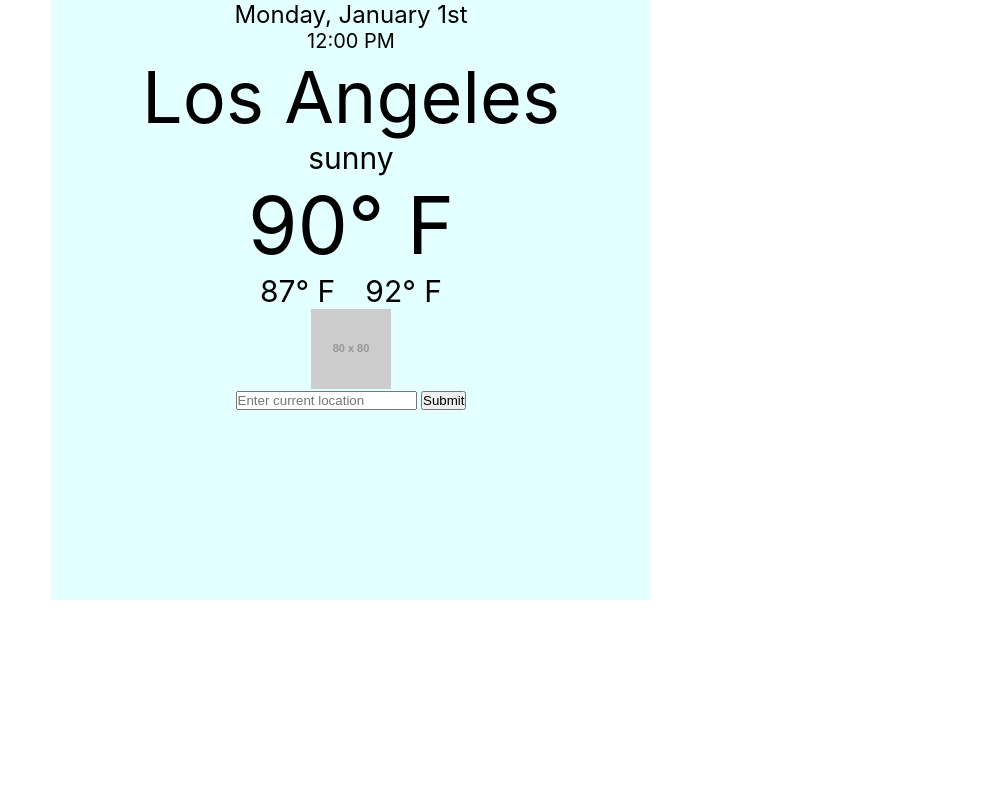
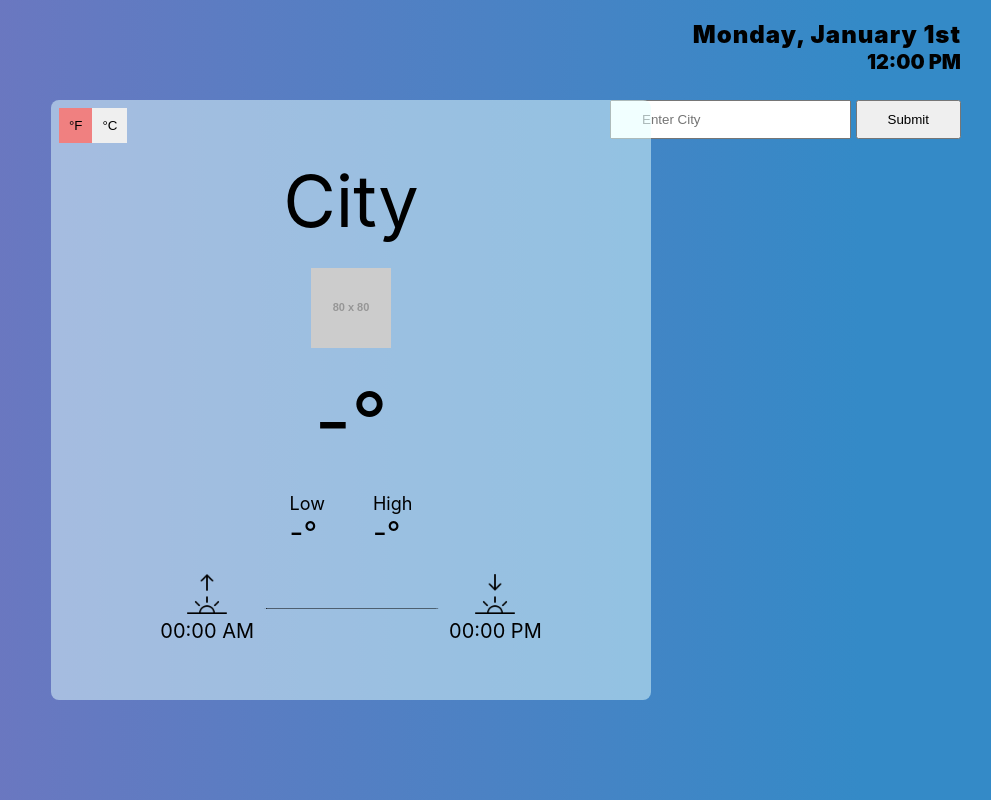
Before and after one commit to leahpavone/weather-app, a plain HTML site: page index.html in a window 1280 px wide. Shown: the whole page, without its empty margins (289-1280 px from the left). Drawn offline with nearby package versions, Linux system fonts and the light colour scheme; no server answers; placeholder pictures from the web are drawn by us.

Commit message:
working on c and f conversion

```diff
--- a/index.html
+++ b/index.html
@@ -11,26 +11,53 @@
   </head>
   <body>
     <div class="container">
+      <div class="current-date">Monday, January 1st</div>
+      <div class="current-time">12:00 PM</div>
+      <form>
+        <input type="text" placeholder="Enter City" class="location-input" />
+        <button class="find-location-button">Submit</button>
+      </form>
       <div class="content">
-        <div class="current-date">Monday, January 1st</div>
-        <div class="current-time">12:00 PM</div>
-        <div class="current-location">Los Angeles</div>
-        <div class="description">sunny</div>
-        <div class="current-temp">90° F</div>
+        <div class="unit-buttons">
+          <button class="f-button">°F</button>
+          <button class="c-button">°C</button>
+        </div>
+        <div class="current-location">City</div>
+        <div class="description-ctr">
+          <div class="description"></div>
+          <img class="temp-icon" src="https://via.placeholder.com/80" />
+        </div>
+        <div class="temp">
+          <div class="current-temp">-°</div>
+          <!-- <div class="temp-unit"></div> -->
+        </div>
         <div class="temp-range-ctr">
-          <div class="temp-min">87° F</div>
-          <div class="temp-max">92° F</div>
+          <div class="temp-range">
+            <div class="temp-label">Low</div>
+            <div class="temp">
+              <div class="temp-min">-°</div>
+              <!-- <div class="temp-unit"></div> -->
+            </div>
+          </div>
+          <div class="temp-range">
+            <div class="temp-label">High</div>
+            <div class="temp">
+              <div class="temp-max">-°</div>
+              <!-- <div class="temp-unit"></div> -->
+            </div>
+          </div>
         </div>
-        <img class="temp-icon" src="https://via.placeholder.com/80" />
-
-        <form>
-          <input
-            type="text"
-            placeholder="Enter current location"
-            class="location-input"
-          />
-          <button class="find-location-button">Submit</button>
-        </form>
+        <div class="sun-outer-ctr">
+          <div class="sun-ctr">
+            <img class="sun-label" src="sunrise.png" alt="Sunrise icon" />
+            <div class="sunrise-time">00:00 AM</div>
+          </div>
+          <div class="sun-div"></div>
+          <div class="sun-ctr">
+            <img class="sun-label" src="sunset.png" alt="Sunset icon" />
+            <div class="sunset-time">00:00 PM</div>
+          </div>
+        </div>
       </div>
     </div>
     <script src="https://cdnjs.cloudflare.com/ajax/libs/moment.js/2.29.4/moment-with-locales.min.js"></script>
--- a/script.js
+++ b/script.js
@@ -4,34 +4,91 @@ const currentLocation = document.querySelector(".current-location");
 const temp = document.querySelector(".current-temp");
 const tempMin = document.querySelector(".temp-min");
 const tempMax = document.querySelector(".temp-max");
-const tempUnit = document.querySelector(".temp-unit");
 const icon = document.querySelector(".temp-icon");
 const description = document.querySelector(".description");
 const locationForm = document.querySelector("form");
 let locationInput = document.querySelector(".location-input");
 const findLocationButton = document.querySelector(".find-location-button");
 
-// let lat;
-// let lon;
-// let city;
-
-// locationInput.value === myLocation;
+const fButton = document.querySelector(".f-button");
+const cButton = document.querySelector(".c-button");
+// const tempUnit = document.querySelector(".temp-unit");
 
 const dateTimestamp = moment().format("dddd, MMMM Do");
-// const timeTimestamp = moment().format("HH:mm:ss);
-console.log(dateTimestamp);
 const timeTimestamp = moment().format("h:mm A");
 
-const renderWeatherData = async (data) => {
+const sunriseTime = document.querySelector(".sunrise-time");
+const sunsetTime = document.querySelector(".sunset-time");
+
+// const getFahrenheit = (num) => {
+//   const f = (num - 273.15) * 1.8 + 32;
+//   return Math.round(f * 10) / 10;
+// };
+
+// const getCelsius = (num) => {
+//   const c = num - 273.15;
+//   return Math.round(c * 10) / 10;
+// };
+
+const renderWeatherData = (data) => {
   currentDate.innerHTML = dateTimestamp;
   currentTime.innerHTML = timeTimestamp;
   currentLocation.innerHTML = data.name;
-  temp.innerHTML = `${data.main.temp} °F`;
-  tempMin.innerHTML = `Low: ${data.main.temp_min} °F`;
-  tempMax.innerHTML = `High: ${data.main.temp_max} °F`;
+
+  const changeUnit = (unit) => {
+    if (fButton.classList.contains("active")) {
+      unit === "F";
+    } else {
+      unit === "C";
+      fButton.classList.remove("active");
+      cButton.classList.add("active");
+    }
+    return unit;
+  };
+
+  const mainT = data.main.temp;
+  const minT = data.main.temp_min;
+  const maxT = data.main.temp_max;
+
+  const newMainT = ((mainT - 32) * (5 / 9)).toFixed(2);
+  const newMinT = ((minT - 32) * (5 / 9)).toFixed(2);
+  const newMaxT = ((maxT - 32) * (5 / 9)).toFixed(2);
+
+  console.log(`${newMainT}° C`);
+
+  // if (cButton.classList.contains("active")) {
+  //   temp.innerHTML = `${newMainT}° C`;
+  //   tempMin.innerHTML = `${newMinT}° C`;
+  //   tempMax.innerHTML = `${newMaxT}° C`;
+  // }
+  if (fButton.classList.contains("active")) {
+    temp.innerHTML = `${mainT}° F`;
+    tempMin.innerHTML = `${minT}° F`;
+    tempMax.innerHTML = `${maxT}° F`;
+  } else {
+    cButton.classList.add("active");
+    temp.innerHTML = `${newMainT}° C`;
+    tempMin.innerHTML = `${newMinT}° C`;
+    tempMax.innerHTML = `${newMaxT}° C`;
+  }
+
+  const sunrise = data.sys.sunrise;
+  const sunset = data.sys.sunset;
+
+  console.log(sunrise, sunset);
+  console.log(data.timezone);
+
+  const srTime = moment.unix(sunrise).format("h:mm A");
+  console.log(moment.unix(sunrise));
+  const ssTime = moment.unix(sunset).format("h:mm A");
+  sunriseTime.innerHTML = srTime;
+  sunsetTime.innerHTML = ssTime;
+
+  console.log(srTime, ssTime);
+
   let currentIcon = data.weather[0].icon;
   icon.src = `http://openweathermap.org/img/wn/${currentIcon}@2x.png`;
-  console.log(currentIcon);
+
   description.innerHTML = data.weather[0].description;
 };
 
@@ -39,7 +96,6 @@ const fetchWeatherData = async (city) => {
   const response = await fetch(
     `https://api.openweathermap.org/data/2.5/weather?q=${city}&units=imperial&&appid=c2e3fdc3e2e3cfbcbd7192df10c3a265`
   );
-
   if ((response.status = 200)) {
     const data = await response.json();
     console.log(data);
@@ -49,24 +105,28 @@ const fetchWeatherData = async (city) => {
   }
 };
 
-// const weatherData = {
-//   city: data.name,
-//   temp: data.temp,
-//   minTemp: data.temp_min,
-//   maxTemp: data.temp_max,
-//   icon: data.icon,
-//   description: data.description
-// };
-
-// console.log(weatherData);
-
 window.addEventListener("DOMContentLoaded", () => {
   fetchWeatherData("Los Angeles");
+  fButton.classList.add("active");
 });
 
 locationForm.addEventListener("submit", (e) => {
   e.preventDefault();
-  city = locationInput.value;
-  console.log(city);
-  fetchWeatherData(city);
+  if (locationInput.value.length === 0) {
+    alert("Please enter city");
+  } else {
+    city = locationInput.value;
+    fetchWeatherData(city);
+  }
+  locationInput.value = "";
 });
+
+cButton.addEventListener("click", () => {
+  fButton.classList.remove("active");
+  cButton.classList.add("active");
+});
+
+fButton.addEventListener("click", () => {
+  cButton.classList.remove("active");
+  fButton.classList.add("active");
+});
--- a/style.css
+++ b/style.css
@@ -11,6 +11,9 @@ html {
 
 body {
   font-family: -apple-system, BlinkMacSystemFont, "Segoe UI", Roboto;
+  background: linear-gradient(90deg, #7474bf 10%, #348ac7 90%);
+  height: 100%;
+  width: 100%;
 }
 
 .container {
@@ -24,48 +27,147 @@ body {
 }
 
 .content {
-  background-color: rgb(227, 255, 255);
+  background-color: rgb(227, 255, 255, 0.5);
+  border-radius: 8px;
   width: 600px;
   height: 600px;
   display: flex;
   flex-direction: column;
   align-items: center;
-  /* justify-content: center; */
+  justify-content: center;
+  gap: 24px;
+  position: relative;
 }
 
 .current-date {
   /* justify-self: flex-start; */
   font-size: 24px;
+  font-weight: 900;
+  letter-spacing: 1px;
+  position: absolute;
+  top: 20px;
+  right: 30px;
 }
 .current-time {
   font-size: 20px;
+  font-weight: 900;
+  position: absolute;
+  top: 50px;
+  right: 30px;
+}
+
+form {
+  position: absolute;
+  top: 100px;
+  right: 30px;
+}
+
+.unit-buttons {
+  position: absolute;
+  display: flex;
+  top: 8px;
+  left: 8px;
+  background-color: aquamarine;
+}
+
+.f-button,
+.c-button {
+  padding: 10px;
+  border: none;
+  width: 100%;
+}
+
+.active {
+  background-color: lightcoral;
 }
 
 .current-location {
   font-size: 72px;
 }
 
+.description-ctr {
+  display: flex;
+  align-items: center;
+}
+
 .description {
   font-size: 30px;
 }
 
+.temp-icon {
+  height: 80px;
+  width: 80px;
+}
 .current-temp {
   font-size: 80px;
 }
 .temp-range-ctr {
   font-size: 30px;
   display: flex;
-  gap: 30px;
+  gap: 48px;
 }
+
+.temp-range {
+  text-align: center;
+}
+
+.temp-label,
+.sun-label {
+  font-size: 18px;
+}
+
+.temp {
+  display: flex;
+  /* font-size: inherit; */
+}
+
+/* .temp-unit {
+  font-size: 30px;
+} */
+
+/* .current-temp-unit {
+  font-size: 80px;
+} */
+
+.sun-outer-ctr {
+  font-size: 20px;
+  display: flex;
+  align-items: center;
+  gap: 10px;
+}
+
+.sun-ctr {
+  text-align: center;
+}
+
+.sun-div {
+  content: "";
+  border: 1px dotted rgba(255, 255, 255, 0.5);
+  border-color: #000 transparent transparent transparent;
+  border-radius: 50%/50px 50px 0 0;
+  width: 175px;
+  display: flex;
+  align-items: center;
+  justify-content: center;
+  letter-spacing: 7px;
+}
+
+.sun-label {
+  height: 40px;
+  width: 40px;
+}
+
+.sunrise-time,
+.sunset-time {
+}
+
 .temp-min,
 .temp-max {
 }
-.temp-icon {
-  height: 80px;
-  width: 80px;
-}
 
 .location-input {
+  padding: 10px 30px;
 }
 .find-location-button {
+  padding: 10px 30px;
 }
```
Also changed, not shown: sunrise.png (added), sunset.png (added).
